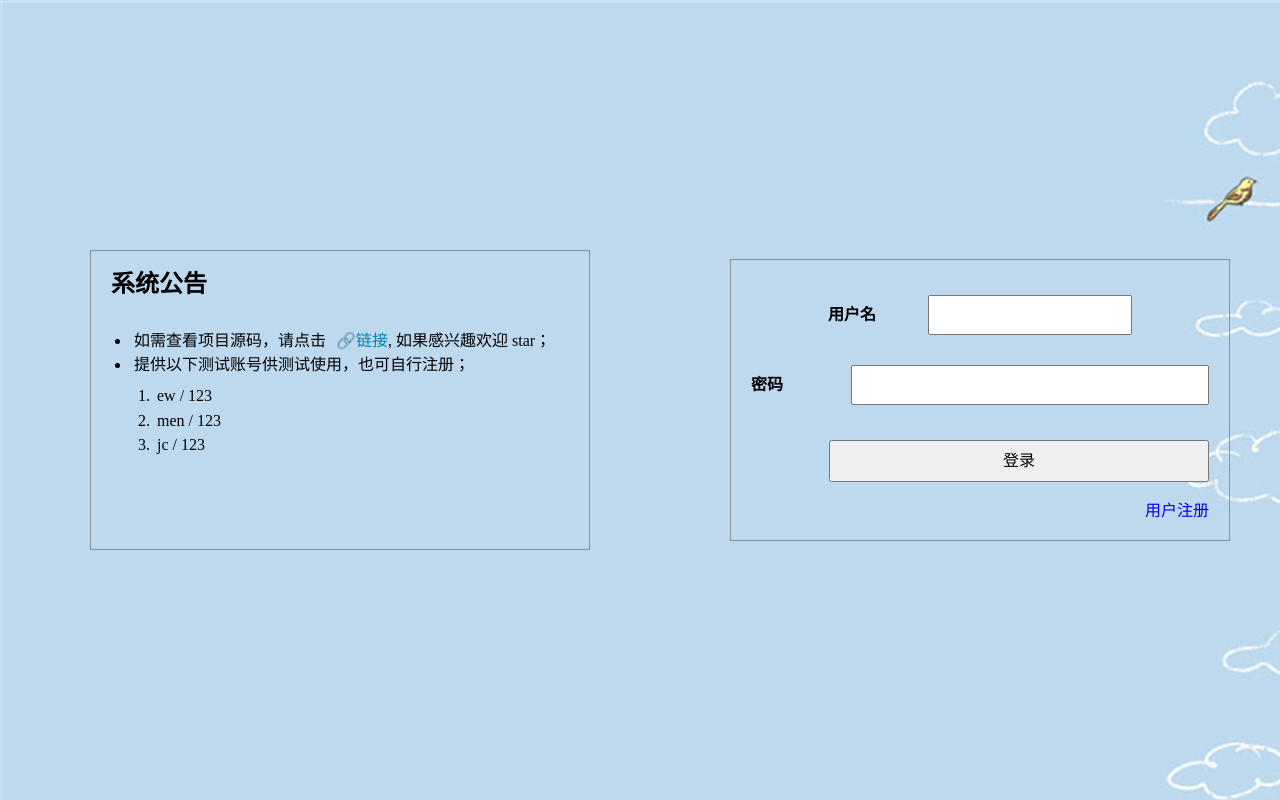
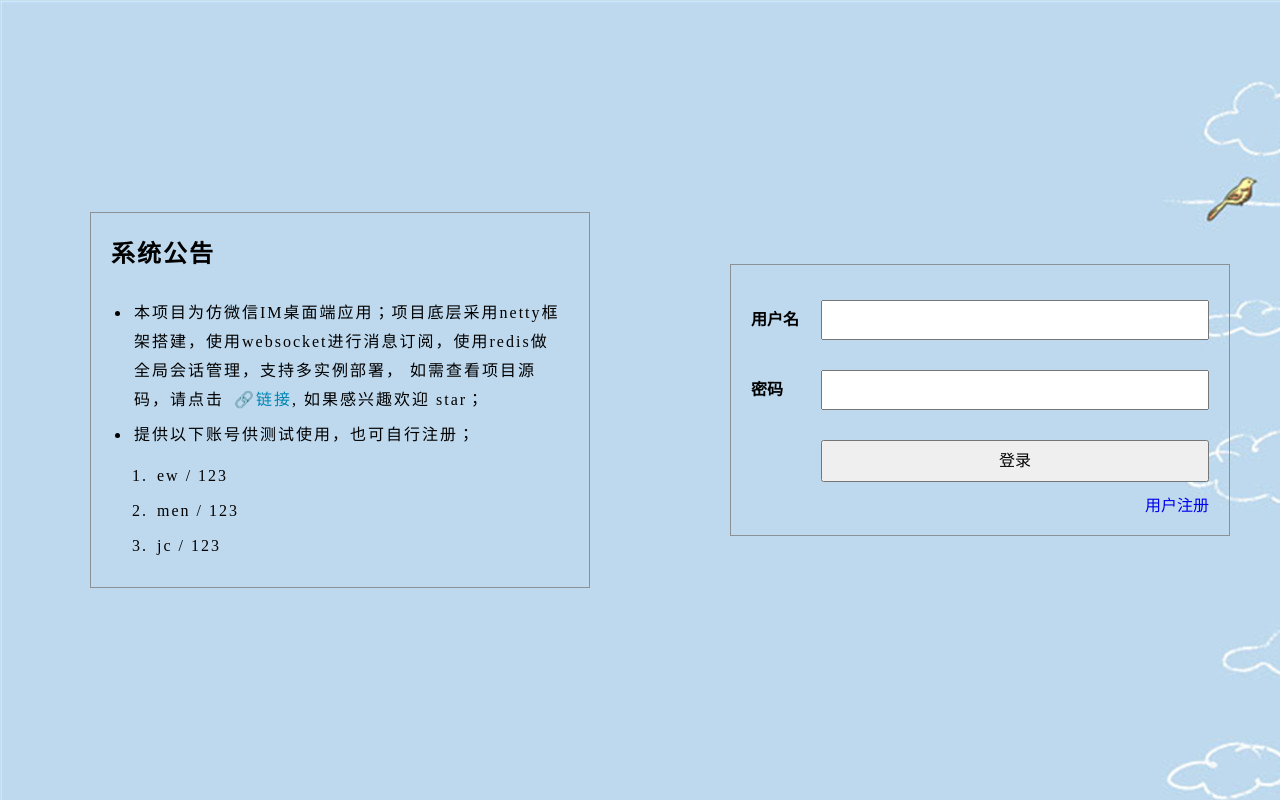
Before and after one commit to 378752389/king-im, a Vue app in the folder king-im-front/: page /login in a window 1280 px wide. Built offline with nearby package versions, Linux system fonts and the light colour scheme; the HTML template or start-up script is replaced by a standard one.

Commit message:
修理会话最近显示bug

```diff
--- a/king-im-front/src/components/SideBar.vue
+++ b/king-im-front/src/components/SideBar.vue
@@ -96,9 +96,9 @@ onMounted(() => {
       <div class="item">
         <router-link to="/profile"><i class="iconfont icon-edit"></i></router-link>
       </div>
-      <div class="item">
-        <router-link to="/file"><i class="iconfont icon-folder"></i></router-link>
-      </div>
+<!--      <div class="item">-->
+<!--        <router-link to="/file"><i class="iconfont icon-folder"></i></router-link>-->
+<!--      </div>-->
       <!--      <div class="item">-->
       <!--        <router-link to="/qwe" @click="onLiftClick"><i class="iconfont icon-link"></i></router-link>-->
       <!--      </div>-->
--- a/king-im-front/src/stores/chats.js
+++ b/king-im-front/src/stores/chats.js
@@ -208,8 +208,12 @@ export const useChatsStore = defineStore('chats', () => {
                 chat.unreadCount += 1
             }
         }
+
+        if (chat.lastSendTime < message.sendTime) {
+            chat.lastSendTime = message.sendTime
             // 修改会话信息
             if (message.contentType === 1) {
+                debugger
                 chat.lastContent = message.content
             } else if (message.contentType === 2) {
                 chat.lastContent = '[图片]'
@@ -220,9 +224,16 @@ export const useChatsStore = defineStore('chats', () => {
             } else if (message.contentType === 5) {
                 chat.lastContent = '[文件]'
             }
-        chat.lastSendTime = chat.lastSendTime > message.sendTime ? chat.lastSendTime : message.sendTime
-        minMsgId.value = minMsgId.value == null ? message.id : (minMsgId.value < message.id ? message.id : minMsgId.value)
+        }
 
+        if (minMsgId.value == null) {
+            minMsgId.value = message.id
+        } else {
+            if (minMsgId.value < message.id) {
+                minMsgId.value = message.id
+            }
+        }
+        // minMsgId.value = minMsgId.value == null ? message.id : (minMsgId.value < message.id ? message.id : minMsgId.value)
         chat.messages.splice(insertPos, 0, message)
     }
 
--- a/king-im-front/src/utils/dateUtils.js
+++ b/king-im-front/src/utils/dateUtils.js
@@ -39,6 +39,10 @@ export function getDateDiff(dateTimeStamp) {
     let result;
 
     if (diffValue < 0) {
+        // 误差不超过三秒
+        if (Math.ceil(diffValue / 3000) === 0) {
+            return '刚刚';
+        }
         throw new Error("不能选未来的时间")
     }
     let yearC = diffValue / year;
--- a/king-im-front/src/views/Login.vue
+++ b/king-im-front/src/views/Login.vue
@@ -35,13 +35,16 @@ const onLogin = async (e) => {
     <form class="login-form">
       <div class="form-item">
         <label for="username">用户名</label>
-        <input id="username" v-model="loginData.username" type="text" name="username"/>
+        <input id="username" v-model="loginData.username" class="king-input-text" type="text" name="username"/>
       </div>
       <div class="form-item">
         <label for="password">密码</label>
         <input id="password" v-model="loginData.password" name="password" class="king-input-text" type="password"/>
       </div>
-      <button type="button" class="login-btn" @click.prevent="onLogin">登录</button>
+      <div class="form-item">
+        <label></label>
+        <button type="button" class="login-btn"  @click.prevent="onLogin">登录</button>
+      </div>
 
       <router-link class="register-link" to="/register">用户注册</router-link>
     </form>
@@ -50,10 +53,12 @@ const onLogin = async (e) => {
       <h2>系统公告</h2>
       <ul>
         <li>
-          如需查看项目源码，请点击<a style="margin-left: 10px; color: #0086b3;" href="" target="_blank">🔗链接</a>, 如果感兴趣欢迎 star；
+          本项目为仿微信IM桌面端应用；项目底层采用netty框架搭建，使用websocket进行消息订阅，使用redis做全局会话管理，支持多实例部署，
+          如需查看项目源码，请点击<a style="margin-left: 10px; color: #0086b3;" href="" target="_blank">🔗链接</a>,
+          如果感兴趣欢迎 star；
         </li>
         <li>
-          <div style="margin-bottom: 10px">提供以下测试账号供测试使用，也可自行注册；</div>
+          <div style="margin-bottom: 10px">提供以下账号供测试使用，也可自行注册；</div>
           <ol>
             <li>ew / 123</li>
             <li>men / 123</li>
@@ -84,18 +89,18 @@ const onLogin = async (e) => {
     border 1px solid rgba(128, 128, 128, 0.8)
     margin 50px
 
+    label
+      width 70px
+
     .login-btn
       padding 10px
-      margin 20px 0
-      width 83%
-      align-self flex-end
+      flex 1
 
     .register-link
       align-self flex-end
 
   .banner
     width 500px
-    height 300px
     background transparent
     margin auto
     justify-self flex-end
@@ -103,8 +108,12 @@ const onLogin = async (e) => {
 .banner
   border 1px solid rgba(128, 128, 128, 0.8)
   padding 20px
+  font-size 16px
+  letter-spacing 2px
+  line-height 1.8
+
   h2
-    margin-bottom 30px
+    margin-bottom 20px
 
   li
     margin-left 20px
--- a/king-im-front/src/views/Register.vue
+++ b/king-im-front/src/views/Register.vue
@@ -58,6 +58,10 @@ const onRegister = async () => {
   }
 
 }
+
+const onReturn = () => {
+  router.back()
+}
 </script>
 
 <template>
@@ -69,7 +73,7 @@ const onRegister = async () => {
       </div>
       <div class="form-item">
         <label for="username">用户名</label>
-        <input id="username" v-model="registerData.username" type="text" name="username"/>
+        <input id="username" v-model="registerData.username" type="text" class="king-input-text" name="username"/>
       </div>
       <div class="form-item">
         <label for="password">密码</label>
@@ -84,6 +88,10 @@ const onRegister = async () => {
         <label for="register"></label>
         <button name="register" type="button" class="register-btn" @click="onRegister">注册</button>
       </div>
+      <div class="form-item">
+        <label for="return"></label>
+        <button name="return" type="button" class="return-btn" @click="onReturn">返回</button>
+      </div>
     </form>
   </div>
 </template>
@@ -96,13 +104,14 @@ const onRegister = async () => {
   overflow hidden;
 
   .register-form
+    width 600px
     margin 100px auto
     display flex
     flex-direction column
 
-    .register-btn
+    .register-btn, .return-btn
       padding 10px
-      margin 20px 0
+      margin-top 10px
       width 500px
       align-self flex-end
 </style>
```
Lines whose indentation alone changed are shown as unchanged.
